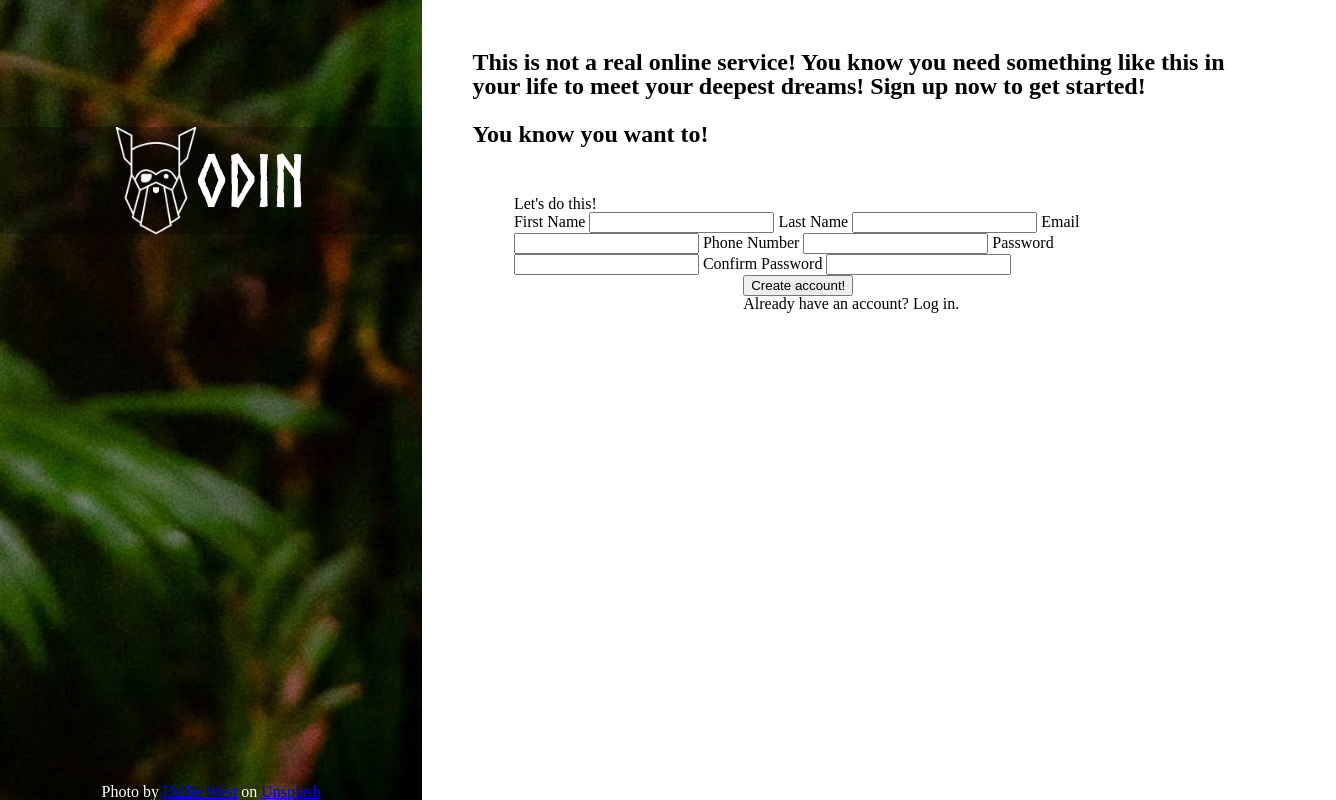
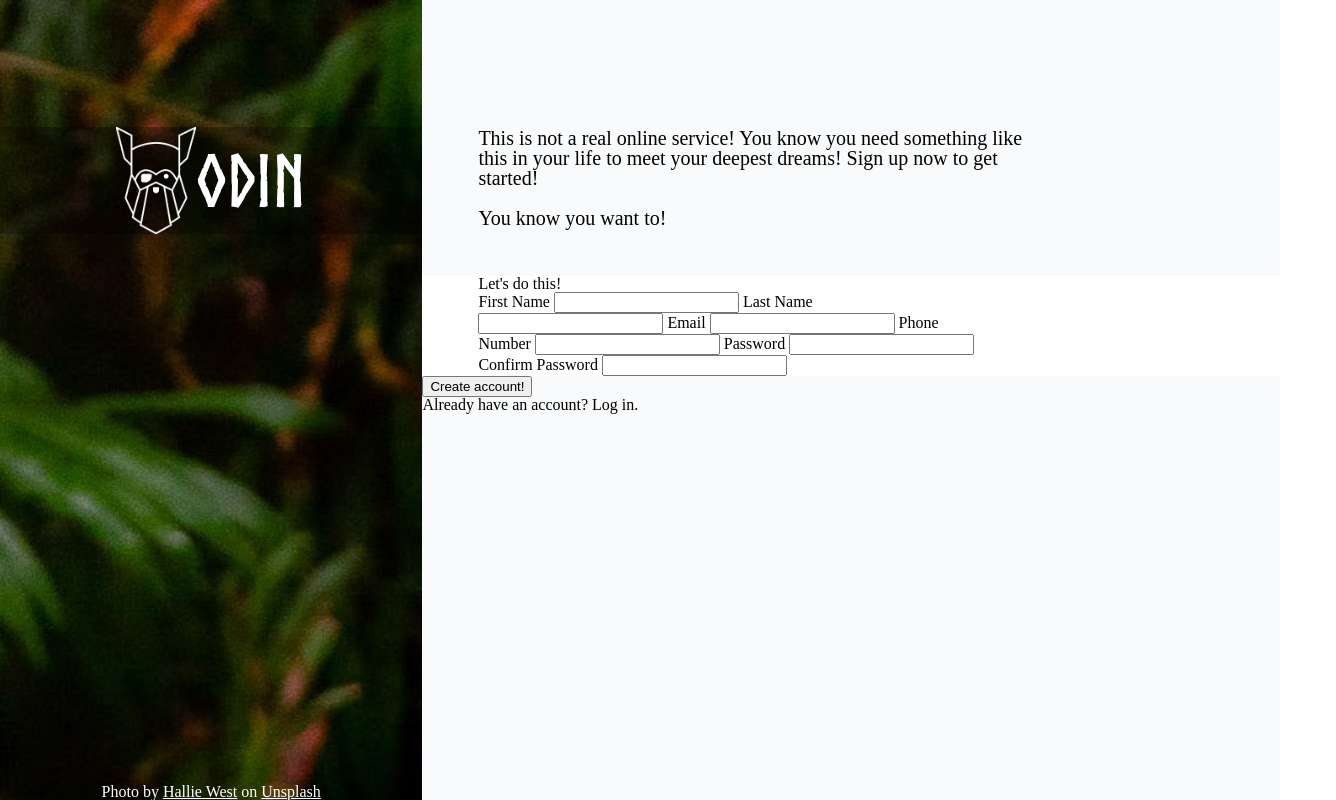
Before and after one commit to EmmetMack/odin-form-project, a plain HTML site: page index.html in a window 1280 px wide. Shown: the whole page, 1336 px wide, since content can reach past the window. Drawn offline with Linux system fonts and the light colour scheme.

Commit message:
Better laying out right hand side of page, still some way to go

```diff
--- a/index.html
+++ b/index.html
@@ -21,9 +21,10 @@
     </div>
     <div class = "right-side">
         <div class = "description">
-            <h3>This is not a real online service! You know you need something like this in your life to meet your deepest dreams! Sign up <em>now</em> to get started! <br><br> You <em>know</em> you want to!</h3>
+            <h4>This is not a real online service! You know you need something like this in your life to meet your deepest dreams! Sign up <em>now</em> to get started! <br><br> You <em>know</em> you want to!</h4>
         </div>
         <form>
+            <div class = 'form-content'>
                 <h3>Let's do this!</h3>
 
                 <label for="">First Name</label>
@@ -43,6 +44,8 @@
 
                 <label for="">Confirm Password</label>
                 <input type="password">
+            </div>
+
 
         </form>
         <div class = 'create-account-section'>
--- a/styles.css
+++ b/styles.css
@@ -69,7 +69,8 @@ table {
     width: 67%;
     display: flex;
     flex-direction: column;
-    align-items: center;
+    align-items: flex-start;
+    background-color: #F9FAFB;
 }
 
 .overlay {
@@ -98,13 +99,23 @@ table {
 }
 
 .description {
-    font-size: 1.5rem;
-    padding: 50px;
-    font-weight: 600;
+    font-size: 1.25rem;
+    margin-left: 3.5rem;
+    width: 67%;
+    margin-top: 8rem;
+    margin-bottom: 3rem;
 }
 
 form {
-    width: 67%;
-    padding-left:50px;
-    padding-right: 150px;
+    width: 100%;
+    background-color: #FFFFFF;
+    padding-left: 3.5rem;
 }
+
+.form-content {
+    width: 60%;
+}
+
+a {
+    color: white;
+}
```
Lines whose indentation alone changed are shown as unchanged.
